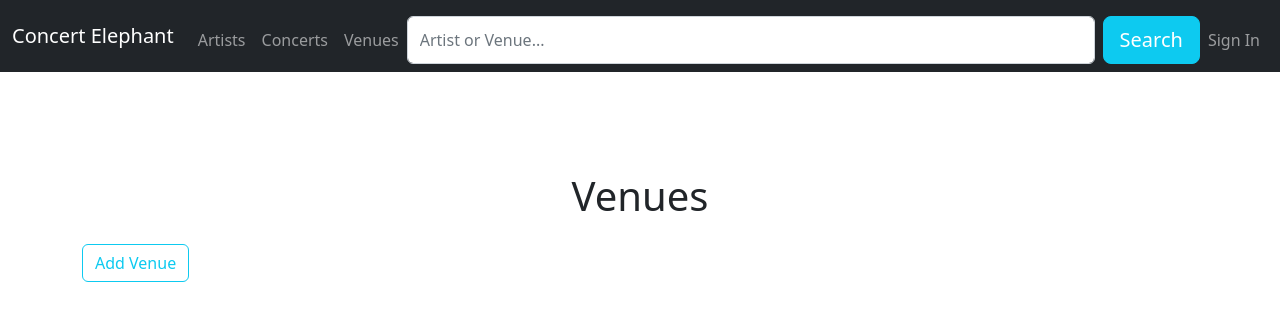
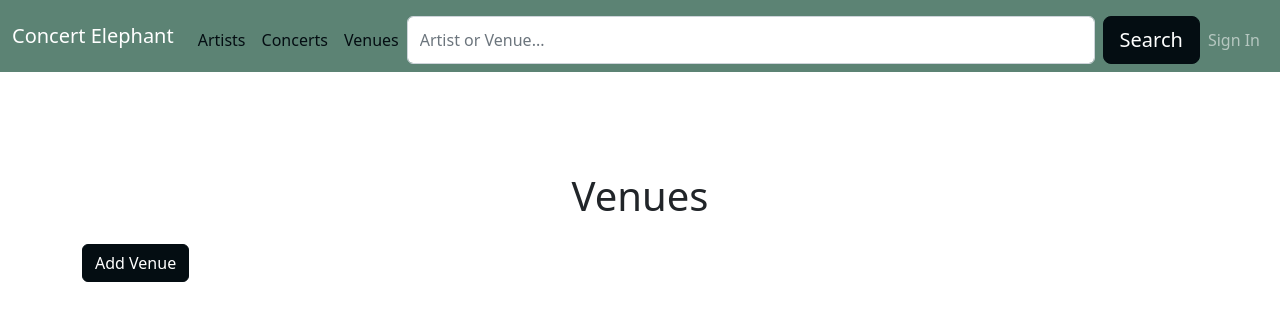
Before and after one commit to soehlert/concert-elephant, a Django app: template concert_elephant/templates/concerts/venue_list.html in a window 1280 px wide. Shown: the top 321 px of the page. Run offline with Django 4.2, Linux system fonts and the light colour scheme; the template is opened without the code that fills it, so the values that code supplies are empty; some libraries are stand-ins or nearby versions.

Commit message:
style(djlint): reformat

```diff
--- a/concert_elephant/static/css/project.css
+++ b/concert_elephant/static/css/project.css
@@ -11,3 +11,33 @@
   background-color: #f2dede;
   border-color: #eed3d7;
 }
+
+.navbar-custom {
+  background-color: #5C8374 !important;
+}
+
+.nav-link-custom {
+  color: #040D12;
+}
+
+.btn {
+  background-color: #040D12;
+  border-color: #040D12;
+  color: #93B1A6;
+}
+
+.btn:hover {
+  background-color:#93B1A6;
+  border-color: #93B1A6;
+  transition: 0.7s;
+}
+
+.card-header-custom {
+  color: #040D12;
+  background-color: #93B1A6;
+}
+
+thead.table-custom {
+  background-color: #5C8374 !important;
+  color: #040D12;
+}
--- a/concert_elephant/templates/concerts/artist_create.html
+++ b/concert_elephant/templates/concerts/artist_create.html
@@ -13,7 +13,7 @@
         {{ form|crispy }}
       </fieldset>
       <div class="form-group">
-        <button class="btn btn-outline-info" type="submit">Add Artist</button>
+        <button class="btn btn-outline-info text-white" type="submit">Add Artist</button>
       </div>
       <br />
     </form>
--- a/concert_elephant/templates/concerts/artist_list.html
+++ b/concert_elephant/templates/concerts/artist_list.html
@@ -19,7 +19,7 @@
   </div>
   <div class="form-group">
     <a class="link" href="{% url 'concerts:artist-create' %}">
-      <button class="btn btn-outline-info" type="submit">Add Artist</button>
+      <button class="btn btn-outline-info text-white" type="submit">Add Artist</button>
     </a>
   </div>
 {% endblock content %}
--- a/concert_elephant/templates/concerts/concert_create.html
+++ b/concert_elephant/templates/concerts/concert_create.html
@@ -12,7 +12,7 @@
         {{ form | crispy }}  {# Renders form fields #}
       </fieldset>
       <div class="form-group">
-        <button class="btn btn-outline-info" type="submit">Add Concert</button>
+        <button class="btn btn-outline-info text-white" type="submit">Add Concert</button>
       </div>
       <br />
     </form>
--- a/concert_elephant/templates/concerts/concert_list.html
+++ b/concert_elephant/templates/concerts/concert_list.html
@@ -30,7 +30,7 @@
   </div>
   <div class="form-group">
     <a class="link" href="{% url 'concerts:concert-create' %}">
-      <button class="btn btn-outline-info" type="submit">Add Concert</button>
+      <button class="btn btn-outline-info text-white" type="submit">Add Concert</button>
     </a>
   </div>
 {% endblock content %}
--- a/concert_elephant/templates/concerts/venue_create.html
+++ b/concert_elephant/templates/concerts/venue_create.html
@@ -12,7 +12,7 @@
         {{ form|crispy }}
       </fieldset>
       <div class="form-group">
-        <button class="btn btn-outline-info" type="submit">Add Venue</button>
+        <button class="btn btn-outline-info text-white" type="submit">Add Venue</button>
       </div>
       <br />
     </form>
--- a/concert_elephant/templates/concerts/venue_list.html
+++ b/concert_elephant/templates/concerts/venue_list.html
@@ -19,7 +19,7 @@
   </div>
   <div class="form-group">
     <a class="link" href="{% url 'concerts:venue-create' %}">
-      <button class="btn btn-outline-info" type="submit">Add Venue</button>
+      <button class="btn btn-outline-info text-white" type="submit">Add Venue</button>
     </a>
   </div>
 {% endblock content %}
--- a/concert_elephant/templates/navbar.html
+++ b/concert_elephant/templates/navbar.html
@@ -1,7 +1,7 @@
 {% load static i18n %}
 
 <div class="mb-1">
-  <nav class="navbar sticky-top navbar-expand-md navbar-dark justify-content-between bg-dark">
+  <nav class="navbar navbar-custom sticky-top navbar-expand-md navbar-dark justify-content-between bg-dark">
     <div class="container-fluid">
       <a class="navbar-brand" href="{% url 'concerts:home' %}">Concert Elephant<span class="visually-hidden">(current)</span></a>
       <button class="navbar-toggler navbar-toggler-right"
@@ -16,13 +16,16 @@
       <div class="collapse navbar-collapse" id="navbarSupportedContent">
         <ul class="navbar-nav mr-auto text-nowrap">
           <li class="nav-item d-inline mt-2">
-            <a class="nav-link" href="{% url 'concerts:artist-list' %}">Artists</a>
+            <a class="nav-link nav-link-custom"
+               href="{% url 'concerts:artist-list' %}">Artists</a>
           </li>
           <li class="nav-item d-inline mt-2">
-            <a class="nav-link" href="{% url 'concerts:concert-list' %}">Concerts</a>
+            <a class="nav-link nav-link-custom"
+               href="{% url 'concerts:concert-list' %}">Concerts</a>
           </li>
           <li class="nav-item d-inline mt-2">
-            <a class="nav-link" href="{% url 'concerts:venue-list' %}">Venues</a>
+            <a class="nav-link nav-link-custom"
+               href="{% url 'concerts:venue-list' %}">Venues</a>
           </li>
         </ul>
         <form class="d-flex w-100 mt-2 d-inline"
@@ -34,28 +37,32 @@
                  placeholder="Artist or Venue..."
                  name="search_query" />
           <button type="submit"
-                  class="btn btn-info btn-lg btn-block text-white btn-search">Search</button>
+                  class="btn btn-dark btn-lg btn-block text-white btn-search">Search</button>
         </form>
         <ul class="navbar-nav ml-auto text-nowrap">
           {% if request.user.is_authenticated %}
             <li class="nav-item d-inline mt-2">
-              <a class="nav-link"
+              <a class="nav-link nav-link-custom"
                  href="{% url 'users:detail' request.user.username %}">{% translate "My Profile" %}</a>
             </li>
             <li class="nav-item d-inline mt-2">
               {# URL provided by django-allauth/account/urls.py #}
-              <a class="nav-link" href="{% url 'account_logout' %}">{% translate "Sign Out" %}</a>
+              <a class="nav-link nav-link-custom" href="{% url 'account_logout' %}">{% translate "Sign Out" %}</a>
             </li>
           {% else %}
             {% if ACCOUNT_ALLOW_REGISTRATION %}
               <li class="nav-item d-inline mt-2">
                 {# URL provided by django-allauth/account/urls.py #}
-                <a id="sign-up-link" class="nav-link" href="{% url 'account_signup' %}">{% translate "Sign Up" %}</a>
+                <a id="sign-up-link nav-link-custom"
+                   class="nav-link"
+                   href="{% url 'account_signup' %}">{% translate "Sign Up" %}</a>
               </li>
             {% endif %}
             <li class="nav-item d-inline mt-2">
               {# URL provided by django-allauth/account/urls.py #}
-              <a id="log-in-link" class="nav-link" href="{% url 'account_login' %}">{% translate "Sign In" %}</a>
+              <a id="log-in-link nav-link-custom"
+                 class="nav-link"
+                 href="{% url 'account_login' %}">{% translate "Sign In" %}</a>
             </li>
           {% endif %}
         </ul>
```
Also changed, not shown: concert_elephant/templates/pages/home.html (+20 -20 lines).
